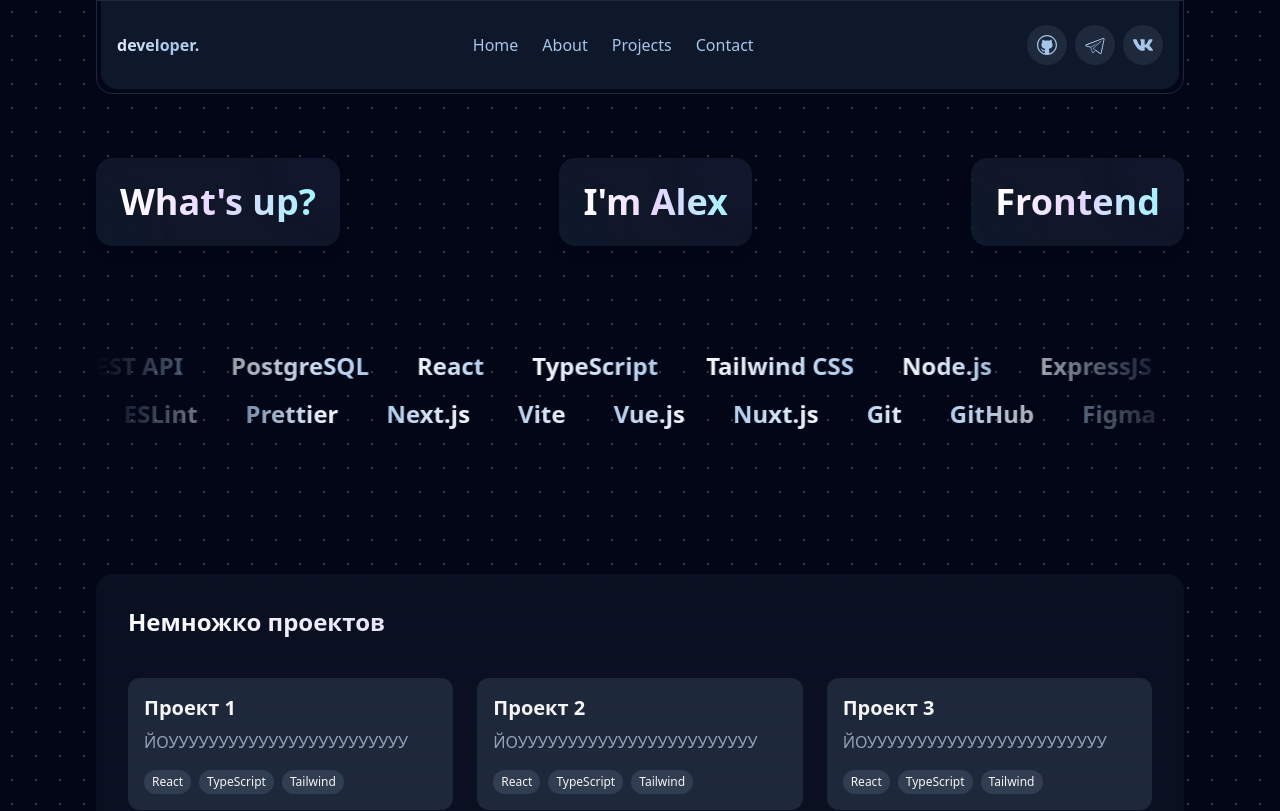
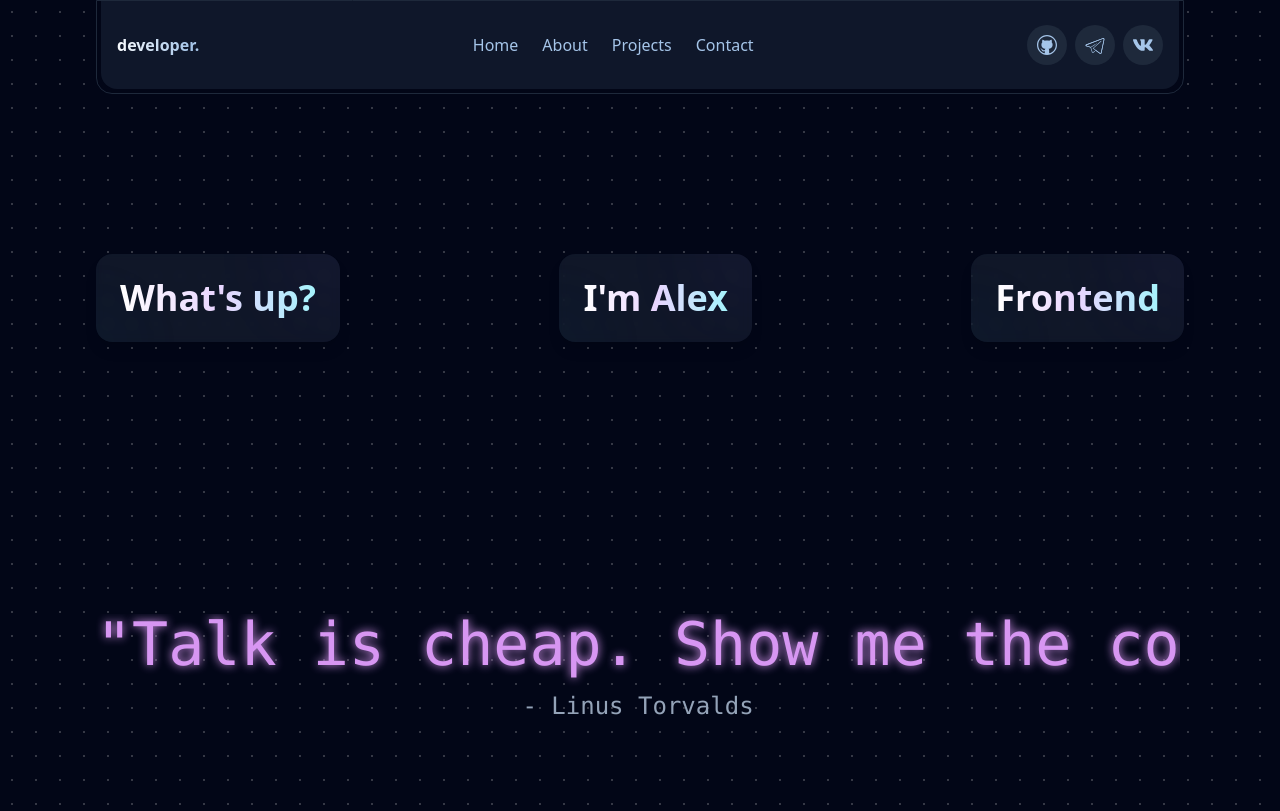
Before and after one commit to hellpes666/hellpes_site, a Next.js app in the folder site/: page / in a window 1280 px wide. Shown: the top 811 px of the page. Built offline with nearby package versions, Linux system fonts and the light colour scheme.

Commit message:
add quote

```diff
--- a/site/src/app/globals.css
+++ b/site/src/app/globals.css
@@ -212,3 +212,13 @@ html > * {
 .animate-fade-in {
   animation: fadeIn 0.8s ease-out forwards;
 }
+@layer utilities {
+  .scrollbar-hide {
+    -ms-overflow-style: none;
+    scrollbar-width: none;
+  }
+
+  .scrollbar-hide::-webkit-scrollbar {
+    display: none;
+  }
+}
--- a/site/src/app/page.tsx
+++ b/site/src/app/page.tsx
@@ -7,6 +7,7 @@ import AboutSection from "@/widgets/AboutSection/AboutSection";
 import RunningLine from "@/widgets/RunningLine/RunningLine";
 import { HeroCard } from "@/widgets/HeroCard/HeroCard";
 import { ProjectsShowcase } from "@/widgets/ProjectsShowCase/ProjectsShowcase";
+import QuoteSection from "@/widgets/QuoteSection/QuoteSection";
 
 const COMMON_STYLES = {
   card: "rounded-2xl bg-slate-800 p-4 w-fit animate-fade-in",
@@ -71,7 +72,7 @@ const Header = memo(() => (
 Header.displayName = "Header";
 
 const HeroSection = memo(() => (
-  <div className="flex flex-col md:flex-row justify-between items-stretch gap-8 px-4 md:px-0">
+  <div className="flex flex-col md:flex-row justify-between items-stretch gap-8 px-4 md:px-0 my-24">
     <HeroCard
       text="What's up?"
       delay={0.2}
@@ -272,6 +273,7 @@ export default function Home() {
         <Header />
         <main className="mt-16 min-h-[calc(100vh-8rem)] flex flex-col justify-between items-stretch">
           <HeroSection />
+          <QuoteSection />
           <TechStack />
           <ProjectsShowcase />
           <div className="flex gap-8 px-4 md:px-0 mt-24">
--- /dev/null
+++ b/site/src/widgets/QuoteSection/QuoteSection.tsx
@@ -0,0 +1,43 @@
+import { memo } from "react";
+
+const QuoteSection = memo(() => {
+    return (
+        <div className="flex flex-col items-center justify-center py-20 my-24">
+            <blockquote
+                className="
+                font-mono
+                text-4xl
+                md:text-6xl
+                text-center
+                text-[#d796f2]
+                [text-shadow:0_0_10px_#d796f2]
+                overflow-hidden
+                whitespace-nowrap
+                border-r-4
+                border-[#d796f2]
+                w-0
+                animate-[typing_4s_steps(40)_1s_forwards,blink_1s_steps(1)_1s_2]
+                select-none
+                "
+            >
+                &quot;Talk is cheap. Show me the code&quot;
+                <footer
+                    className="
+          text-xl
+          md:text-2xl
+          mt-4
+          text-slate-400
+          font-normal
+          [text-shadow:none]
+        "
+                >
+                    - Linus Torvalds
+                </footer>
+            </blockquote>
+        </div>
+    );
+});
+
+QuoteSection.displayName = "QuoteSection";
+
+export default QuoteSection;
--- a/site/tailwind.config.ts
+++ b/site/tailwind.config.ts
@@ -6,38 +6,46 @@ export default {
     extend: {
       colors: {
         monokai: {
-          bg: '#2D2A2E',
-          fg: '#FCFCFA',
-          blue: '#78DCE8',
-          green: '#A9DC76',
-          orange: '#FC9867',
-          pink: '#FF6188',
-          purple: '#AB9DF2',
-          yellow: '#FFD866',
-          comment: '#727072'
+          bg: "#2D2A2E",
+          fg: "#FCFCFA",
+          blue: "#78DCE8",
+          green: "#A9DC76",
+          orange: "#FC9867",
+          pink: "#FF6188",
+          purple: "#AB9DF2",
+          yellow: "#FFD866",
+          comment: "#727072",
         },
         primary: "#A5C5E9",
       },
       animation: {
-        shimmer: 'shimmer 2s linear infinite',
-        'scroll': 'scroll 20s linear infinite',
-        'scroll-reverse': 'scroll-reverse 20s linear infinite',
-        'type-line': 'type-line 0.5s ease-out forwards',
+        shimmer: "shimmer 2s linear infinite",
+        scroll: "scroll 20s linear infinite",
+        "scroll-reverse": "scroll-reverse 20s linear infinite",
+        "type-line": "type-line 0.5s ease-out forwards",
       },
       keyframes: {
         shimmer: {
-          '0%': { backgroundPosition: '200% 0' },
-          '100%': { backgroundPosition: '-200% 0' },
+          "0%": { backgroundPosition: "200% 0" },
+          "100%": { backgroundPosition: "-200% 0" },
         },
-        'type-line': {
-          'from': {
-            transform: 'translateX(-100%)',
-            opacity: '0'
+        "type-line": {
+          from: {
+            transform: "translateX(-100%)",
+            opacity: "0",
           },
-          'to': {
-            transform: 'translateX(0)',
-            opacity: '1'
+          to: {
+            transform: "translateX(0)",
+            opacity: "1",
           },
+        },
+        typing: {
+          from: { width: "0" },
+          to: { width: "100%", borderColor: "transparent" },
+        },
+        blink: {
+          "0%, 100%": { borderColor: "#d796f2" },
+          "50%": { borderColor: "transparent" },
         },
       },
     },
```
